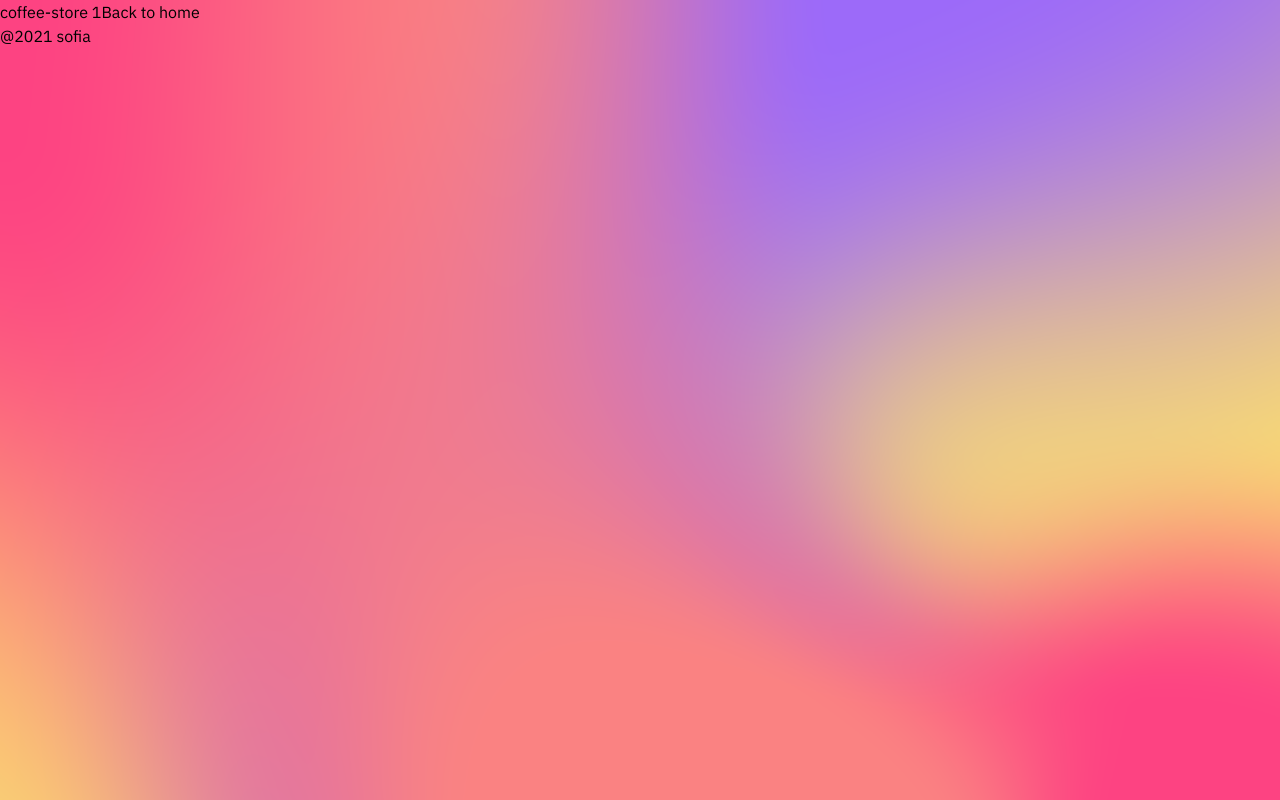
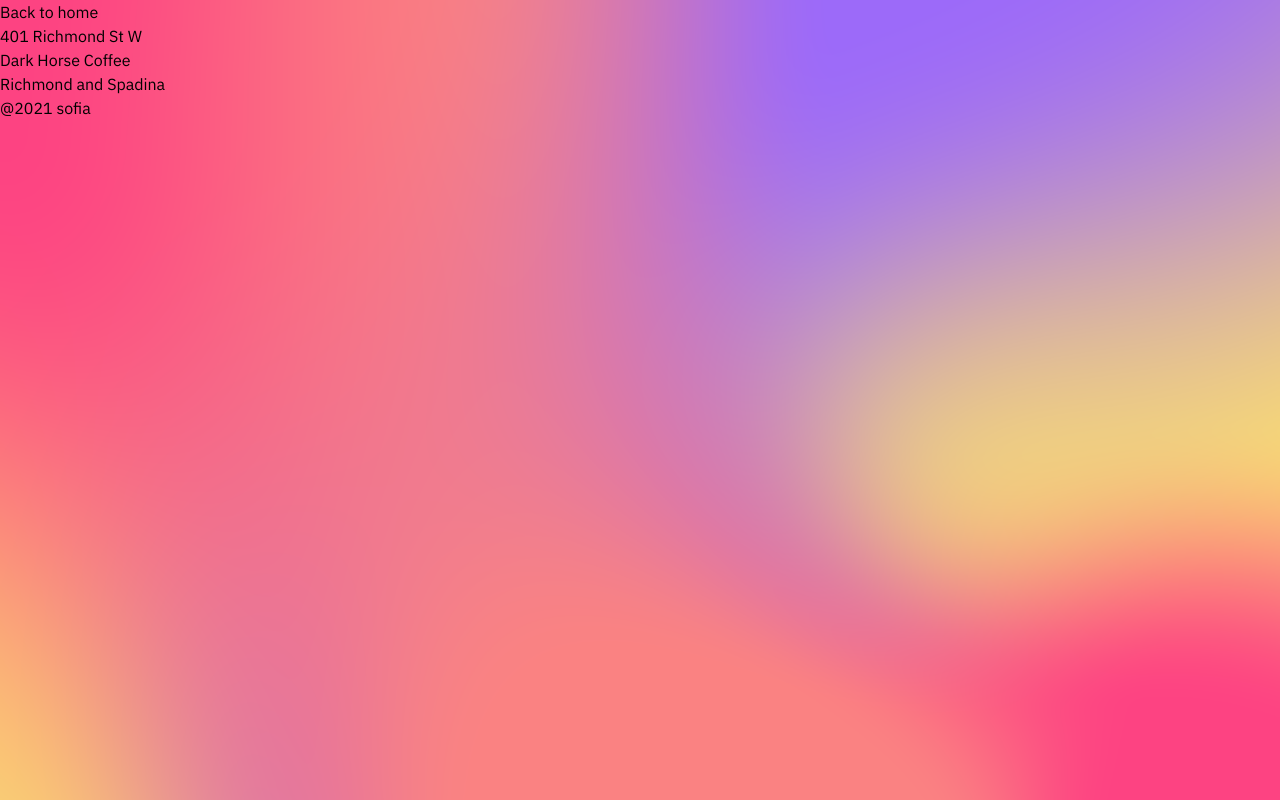
Before and after one commit to sofia-kn/coffe-stores-nextjs, a Next.js app in the folder coffee-stores/: page /coffee-store/1 in a window 1280 px wide. Built offline with nearby package versions, Linux system fonts and the light colour scheme.

Commit message:
feat (coffeeStore) : add getStaticProps & getStaticPaths

```diff
--- a/coffee-stores/components/Card.jsx
+++ b/coffee-stores/components/Card.jsx
@@ -18,12 +18,13 @@ function Card(props) {
             {props.name}
           </h2>
         </div>
-        <div className=" text-white-main">
+        <div >
           <Image
             className="rounded-xl"
-            src={props.imgUrl}
+            src={`${props.imgUrl}`}
             width={260}
             height={160}
+            alt='image'
           />
         </div>
       </div>
--- /dev/null
+++ b/coffee-stores/data/coffee-stores.json
@@ -0,0 +1,20 @@
+
+[
+
+  {
+    "id": 1,
+    "name": "Dark Horse Coffee",
+    "imgUrl": "https://images.unsplash.com/photo-1498804103079-a6351b050096?ixid=MnwxMjA3fDB8MHxwaG90by1wYWdlfHx8fGVufDB8fHx8&ixlib=rb-1.2.1&auto=format&fit=crop&w=2468&q=80",
+    "websiteUrl": "https://www.darkhorseespresso.com/",
+    "address": "401 Richmond St W",
+    "neighbourhood": "Richmond and Spadina"
+  },
+  {
+    "id": 300,
+    "name": "Route 300",
+    "imgUrl": "https://images.unsplash.com/photo-1498804103079-a6351b050096?ixid=MnwxMjA3fDB8MHxwaG90by1wYWdlfHx8fGVufDB8fHx8&ixlib=rb-1.2.1&auto=format&fit=crop&w=2468&q=80",
+    "websiteUrl": "https://www.darkhorseespresso.com/",
+    "address": "401 Richmond St W",
+    "neighbourhood": "Route 300 Neighbourhood"
+  }
+]
--- a/coffee-stores/next.config.js
+++ b/coffee-stores/next.config.js
@@ -1,7 +1,9 @@
 /** @type {import('next').NextConfig} */
 const nextConfig = {
   reactStrictMode: true,
-  swcMinify: true,
-}
+  images: {
+    domains: ["images.unsplash.com"],
+  },
+};
 
-module.exports = nextConfig
+module.exports = nextConfig;
--- a/coffee-stores/pages/coffee-store/[id].jsx
+++ b/coffee-stores/pages/coffee-store/[id].jsx
@@ -1,12 +1,51 @@
 import { useRouter } from "next/router";
 import Link from "next/link";
-function coffeeStore() {
+import Head from 'next/head'
+import coffeeStoresData from '../../data/coffee-stores.json';
+
+export function getStaticProps(staticProps){
+  console.log(staticProps);
+  const params = staticProps.params
+  return{
+    props: {
+      coffeeStore: coffeeStoresData.find(coffeeStore => {
+        return coffeeStore.id.toString() === params.id//dynamic id
+      })
+    }
+  }
+}
+
+export function getStaticPaths(){
+  const paths = coffeeStoresData.map((coffeeStore) => {
+    return{
+      params:{
+        id: coffeeStore.id.toString()
+      }
+    }
+  })
+  return{
+   paths,
+    fallback:true,
+  }
+}
+
+function coffeeStore(props) {
   const router = useRouter();
   console.log(router);
+
+  if(router.isFallback){
+    return <div>Loadding ...</div>
+  }
+  const { address, name, neighbourhood} = props.coffeeStore
   return (
     <div>
-      coffee-store {router.query.id}
+      <Head>
+        <title>{name}</title>
+      </Head>
       <Link href="/">Back to home</Link>
+      <p>{address}</p>
+      <p>{name}</p>
+      <p>{neighbourhood}</p>
     </div>
   );
 }
--- a/coffee-stores/pages/index.jsx
+++ b/coffee-stores/pages/index.jsx
@@ -2,9 +2,18 @@ import Head from "next/head";
 import Image from "next/image";
 import Banner from "../components/Banner";
 import Card from "../components/Card";
+import coffeeStoresData from "../data/coffee-stores.json";
 import styles from "../styles/Home.module.css";
 
-export default function Home() {
+export async function getStaticProps(context) {
+
+  return {
+    props: { coffeeStores : coffeeStoresData },
+  };
+}
+
+export default function Home(props) {
+
   const handleOnBannerBtnClick = () => {
     console.log("btn click");
   };
@@ -27,15 +36,24 @@ export default function Home() {
             width={700}
             height={400}
             alt="image"
-
           />
         </div>
-        <Card
-          name="DarkHorse Coffee"
-          imgUrl="/static/hero-image.png"
-          href="/coffee-store/darkhorse-coffee"
-        />
-      </main>
-    </div>
-  );
-}
+        { props.coffeeStores.length > 0 && (
+          <>
+          <h2 className="text-4xl pb-8 mt-8 text-white-main">Toronto stores</h2>
+        <div className="grid grid-cols-1 gap-6 sm:grid-cols-2 lg:grid-cols-3">
+          {props.coffeeStores.map((coffeeStore) => (
+            <Card
+              key={coffeeStore.id}
+              className="justify-center"
+              name={coffeeStore.name}
+              imgUrl={`${coffeeStore.imgUrl}`}
+              href={`/coffee-store/${coffeeStore.id}`}
+            />
+          ))}
+        </div>
+    </>
+    )}
+  </main>
+</div>
+  )}
```
